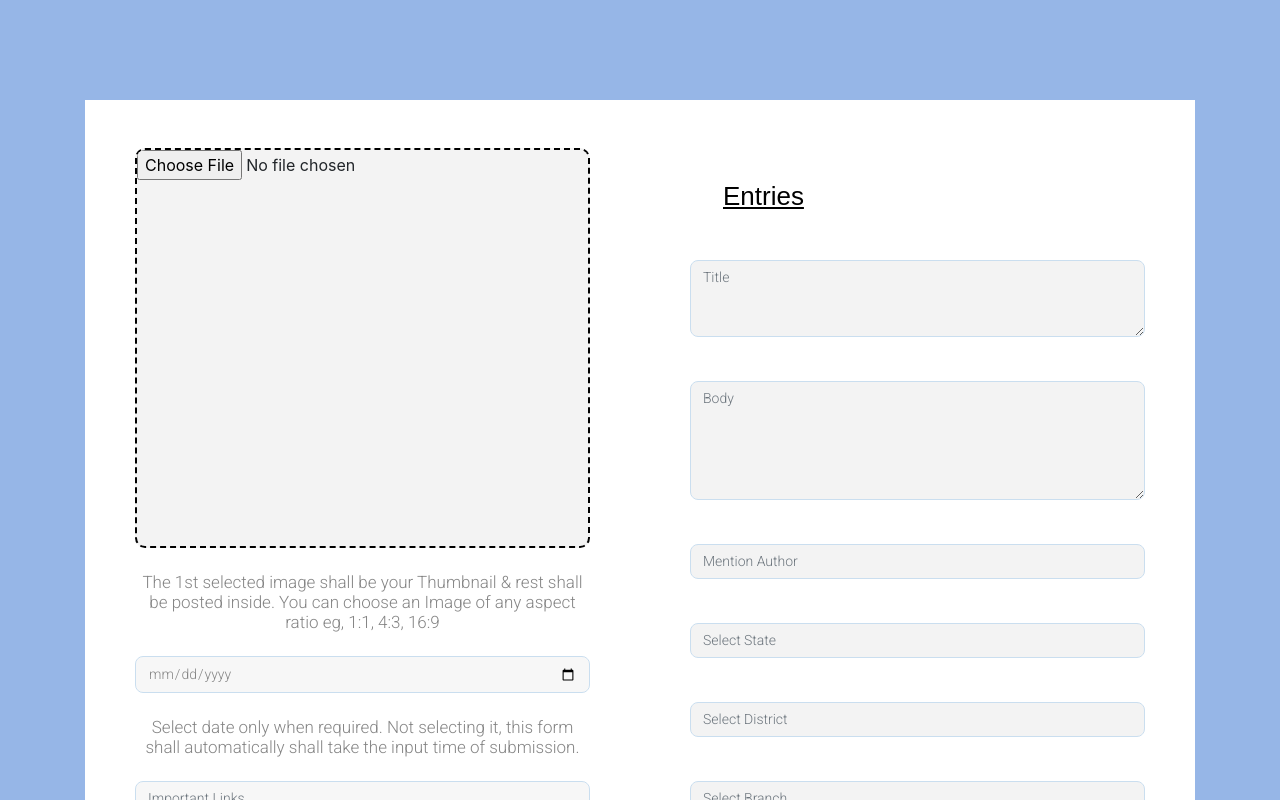
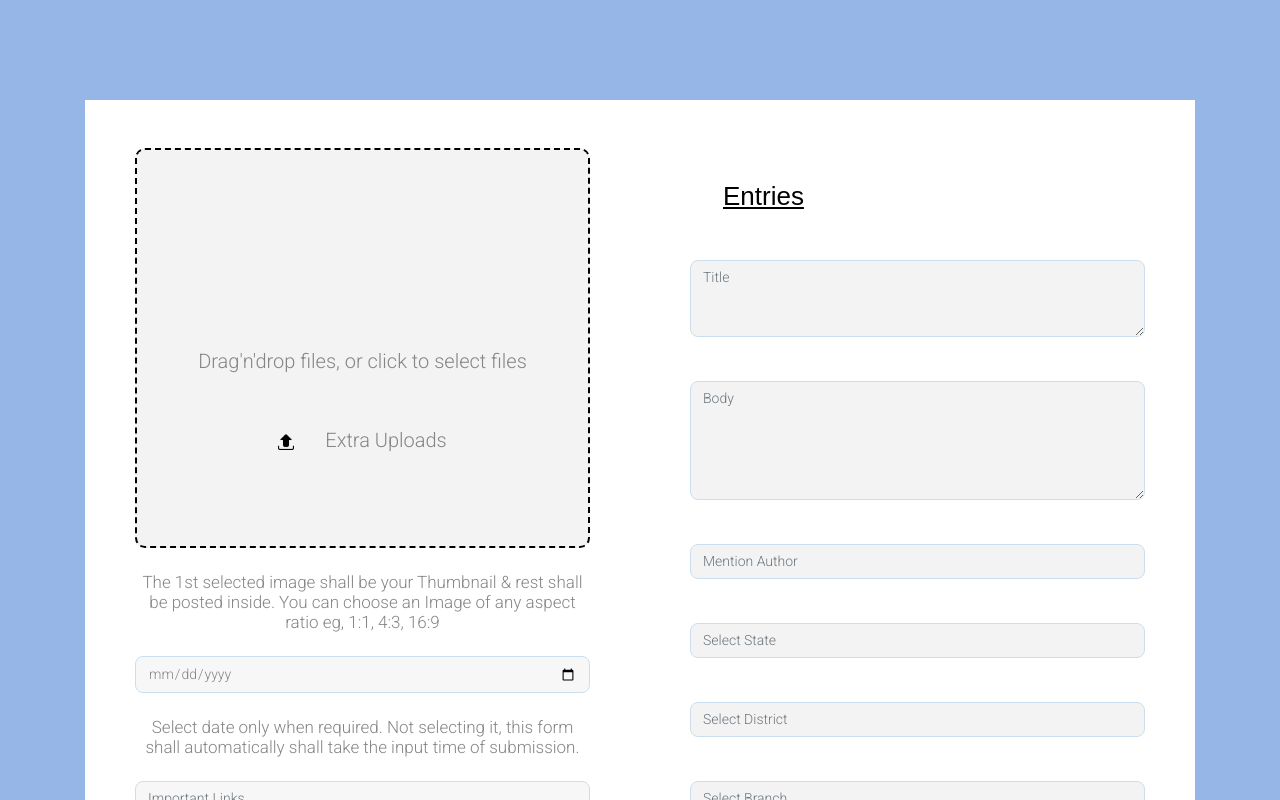
Before and after one commit to ritika020/admin_pages, a React (Create React App) app: page /branchNews in a window 1280 px wide. Shown: the top 800 px of the page. Built offline with nearby package versions, Linux system fonts and the light colour scheme.

Commit message:
added drag and drop

```diff
--- a/package.json
+++ b/package.json
@@ -9,6 +9,7 @@
     "@testing-library/user-event": "^12.6.3",
     "react": "^17.0.1",
     "react-dom": "^17.0.1",
+    "react-dropzone": "^11.3.1",
     "react-router-dom": "^5.2.0",
     "react-scripts": "4.0.2",
     "web-vitals": "^1.1.0"
@@ -20,7 +21,7 @@
     "build": "react-scripts build",
     "test": "react-scripts test",
     "eject": "react-scripts eject"
-   },
+  },
   "eslintConfig": {
     "extends": [
       "react-app",
--- /dev/null
+++ b/src/DragDrop/DragDrop.css
@@ -0,0 +1,35 @@
+/* ul {
+  margin: 0;
+} */
+
+.dropzone {
+  width: 100%;
+  height: 400px;
+  background: rgba(196, 196, 196, 0.2);
+  border: 2px dashed #000000;
+  border-radius: 10px;
+  padding: 0;
+}
+.Admin_text {
+  font-family: "Roboto", sans-serif;
+  font-style: normal;
+  font-weight: 500;
+  font-size: 20px;
+  line-height: 23px;
+
+  color: #858585;
+  padding-top: 200px;
+}
+.Admin_text1 {
+  font-family: "Roboto", sans-serif;
+  font-style: normal;
+  font-weight: 500;
+  font-size: 20px;
+  line-height: 23px;
+
+  color: #858585;
+  padding-top: 40px;
+}
+.Admin_arrow {
+  padding-right: 31px;
+}
--- /dev/null
+++ b/src/DragDrop/DragDrop.js
@@ -0,0 +1,33 @@
+
+import React, { useState } from "react";
+import "./DragDrop.css";
+import Dropzone from "react-dropzone";
+import img from "../Images/img.svg";
+
+export default function DragDrop() {
+  const [fileNames, setFileNames] = useState([]);
+  const handleDrop = acceptedFiles =>
+    setFileNames(acceptedFiles.map(file => file.name));
+
+  return (
+    <div>
+      <Dropzone onDrop={handleDrop}>
+        {({ getRootProps, getInputProps }) => (
+          <div {...getRootProps({ className: "dropzone" })}>
+            <input {...getInputProps()} />
+            <p className="Admin_text">Drag'n'drop files, or click to select files</p>
+            <p className="Admin_text1"><img src={img} className="Admin_arrow"></img>Extra Uploads</p>
+          </div>
+        )}
+      </Dropzone>
+      <div>
+        {/* <strong>Files:</strong>
+        <ul>
+          {fileNames.map(fileName => (
+            <li key={fileName}>{fileName}</li>
+          ))}
+        </ul> */}
+      </div>
+    </div>
+  );
+}
--- a/src/branch/branch.js
+++ b/src/branch/branch.js
@@ -1,4 +1,5 @@
 import React from "react";
+import DragDrop from "../DragDrop/DragDrop";
 import "./branch.css";
 
 class branch extends React.Component {
@@ -12,7 +13,8 @@ class branch extends React.Component {
         <div className="branch__col1 col-md-6 col-12">
 
             <div className="branch__upload mt-5">
-            <input className="Branch_upload" type="file"/>
+            {/* <input className="Branch_upload" type="file"/> */}
+            <DragDrop/>
             </div>
 
             <div className="branch__text1 mt-4">
--- a/src/central/central.js
+++ b/src/central/central.js
@@ -1,6 +1,6 @@
 import React from "react";
 import "./central.css";
-
+import DragDrop from "../DragDrop/DragDrop";
 class central extends React.Component {
 
 
@@ -13,7 +13,7 @@ class central extends React.Component {
         <div className="central__col1 col-md-6 col-12">
 
             <div className="central__upload mt-5">
-            <input className="Central_upload" type="file"/>
+            <DragDrop/>
             </div>
 
             <div className="central__text1 mt-4">
--- a/src/downloads/downloads.js
+++ b/src/downloads/downloads.js
@@ -1,4 +1,5 @@
 import React from "react";
+import DragDrop from "../DragDrop/DragDrop";
 import "./downloads.css";
 
 class branch extends React.Component {
@@ -12,7 +13,7 @@ class branch extends React.Component {
         <div className="form__main row ">
         <div className="downloads__col1 col-md-6 col-12">
             <div className="downloads__upload mt-5">
-            <input className="downloads_upload" type="file"/>
+           <DragDrop/>
             </div>
         </div>
 
```
Also changed, not shown: src/Images/img.svg (added), 1 other file (tests, documents, lock files or other folders).
